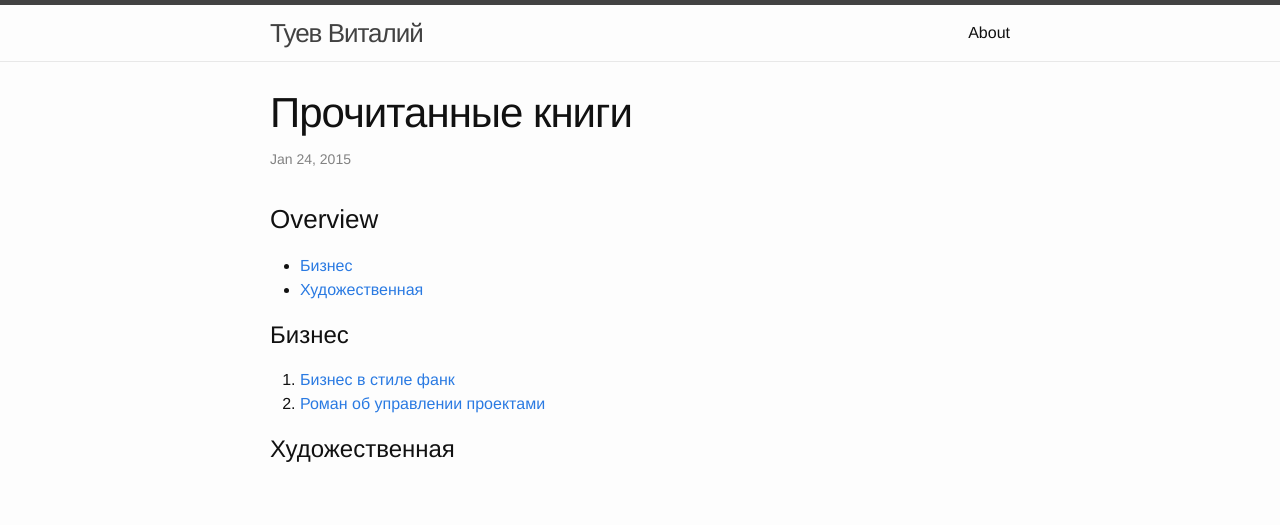
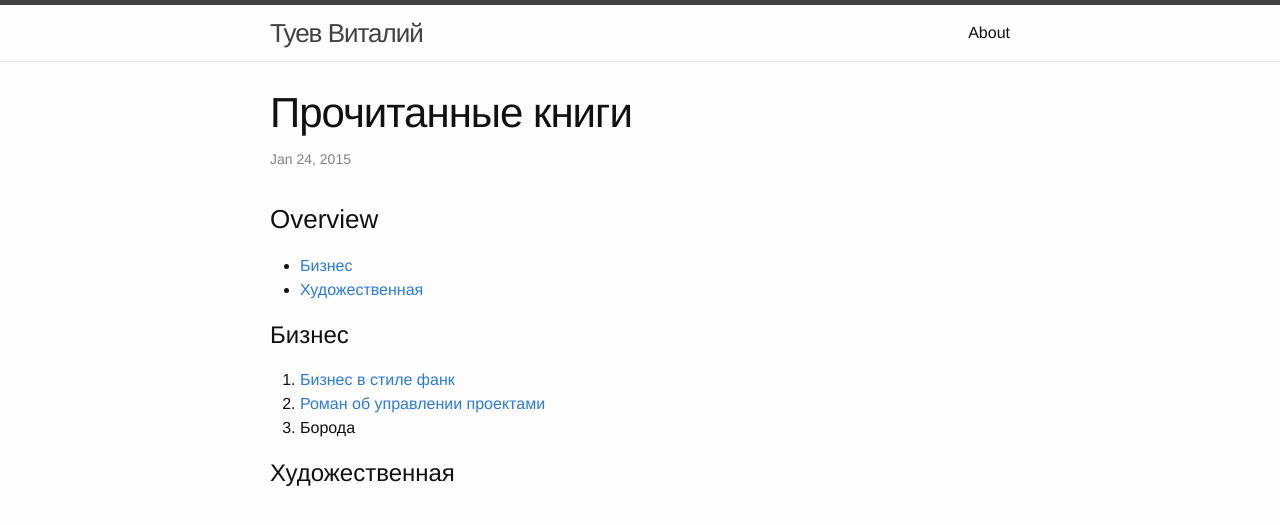
Before and after one commit to vetal232/vetal232.github.io, a Jekyll site: the page built from _posts/2015-01-24-books.markdown, in a window 1280 px wide. Shown: the top 525 px of the page. Built offline with Jekyll 4.4.1, drawn with Linux system fonts in a browser that asks for light colours.

Commit message:
Published with https://stackedit.io/

```diff
--- a/_posts/2015-01-24-books.markdown
+++ b/_posts/2015-01-24-books.markdown
@@ -21,5 +21,7 @@ published: true
 
 1. [Бизнес в стиле фанк](http://www.litres.ru/yonas-ridderstrale/kell-nordstrem/biznes-v-stile-fank-kapital-plyashet-pod-dudku-talanta/)
 2. [Роман об управлении проектами](http://www.litres.ru/tom-demarko/deadline-roman-ob-upravlenii-proektami/5631320/)
+3. Борода
+
 
 #Художественная
```
